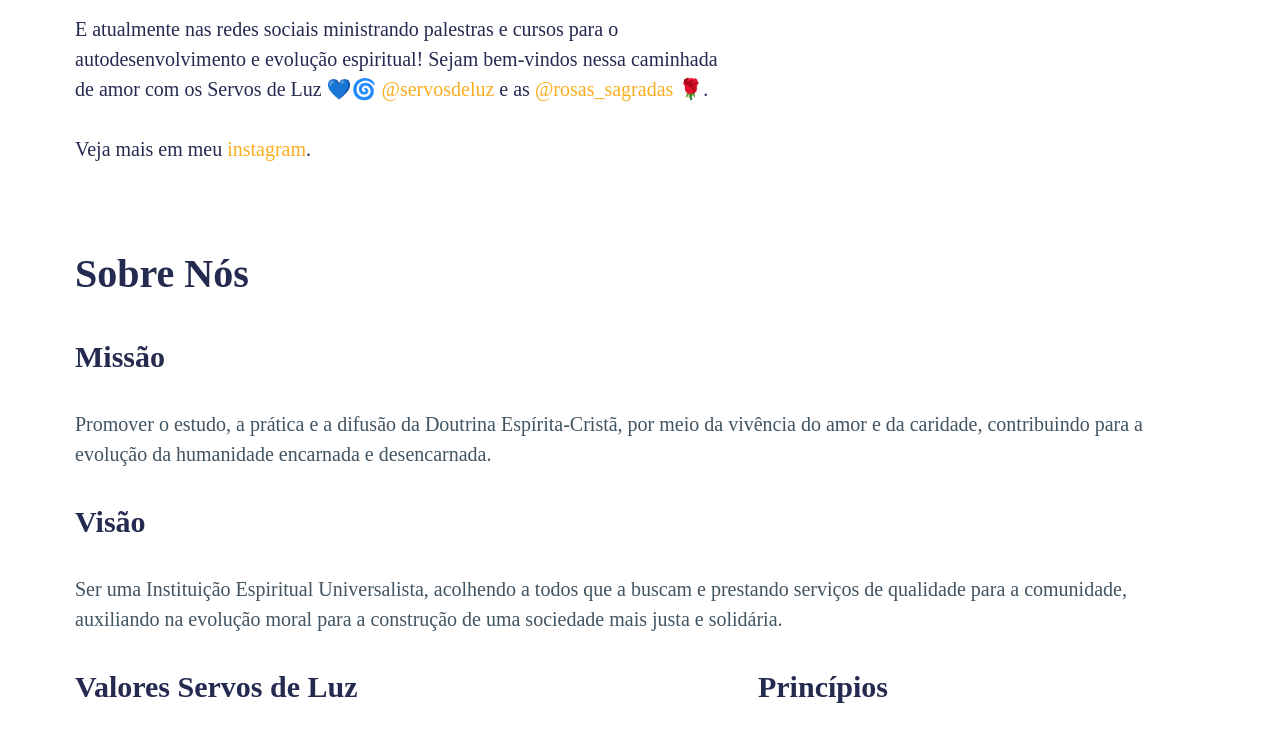
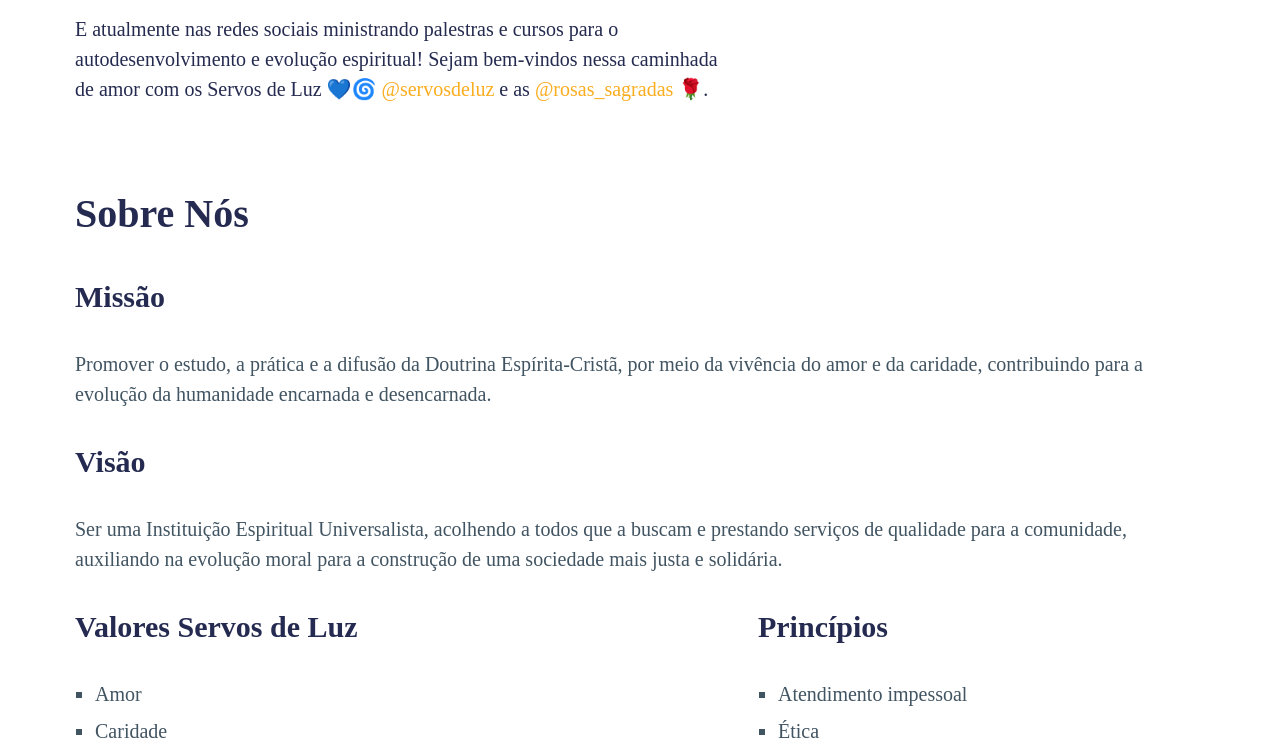
Before and after one commit to Servos-de-Luz/Servos-de-Luz, a SvelteKit app: page /about in a window 1280 px wide. Shown: the part 1000-1745 px from the top of the page. Built offline with nearby package versions, Linux system fonts and the light colour scheme; a web font is replaced by a local one.

Commit message:
Removed error in description

```diff
--- a/src/routes/about/+page.svelte
+++ b/src/routes/about/+page.svelte
@@ -62,14 +62,6 @@
 					target="_blank"
 					rel="noopener noreferrer">@rosas_sagradas</a
 				> 🌹.
-			</p>
-
-			<p>
-				Veja mais em meu <a
-					href="https://www.instagram.com/rosas_sagradas/"
-					target="_blank"
-					rel="noopener noreferrer">instagram</a
-				>.
 			</p>
 		</div>
 		<img
```
